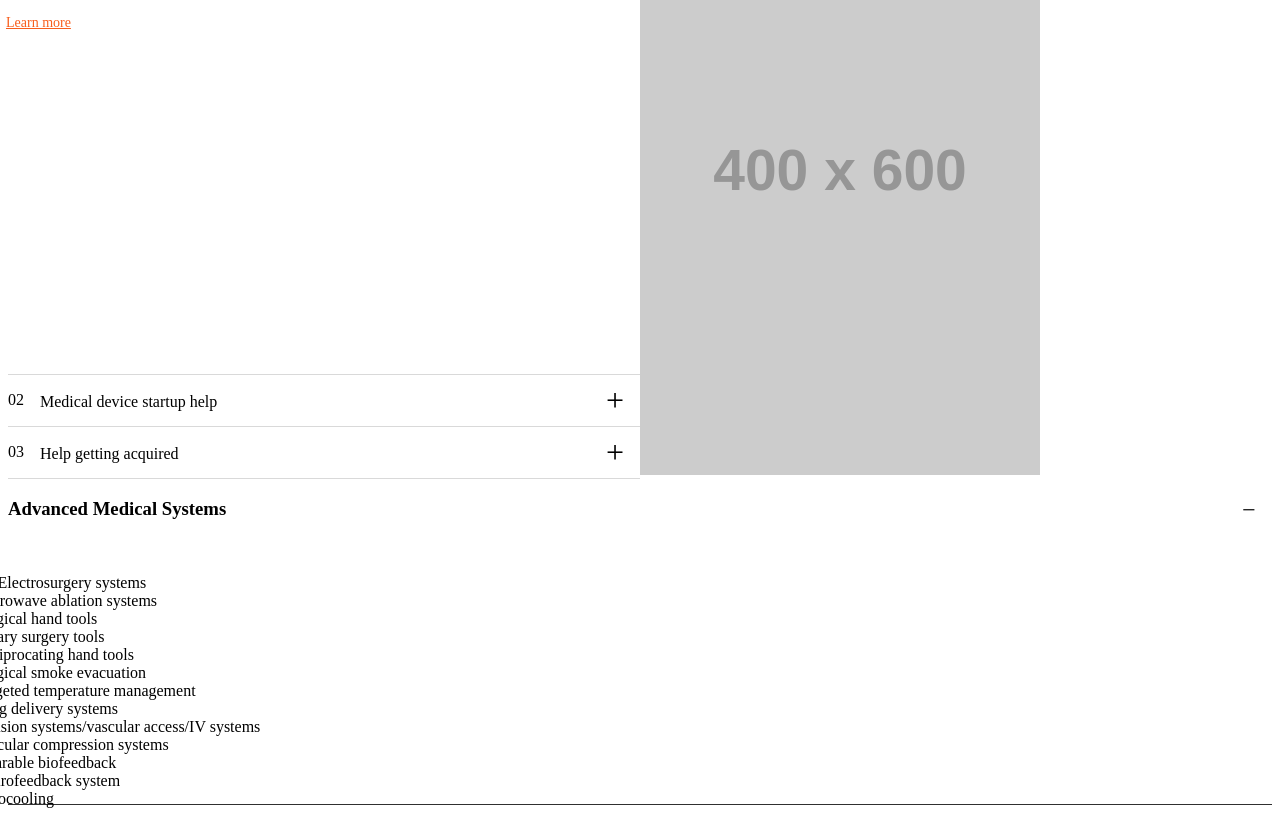
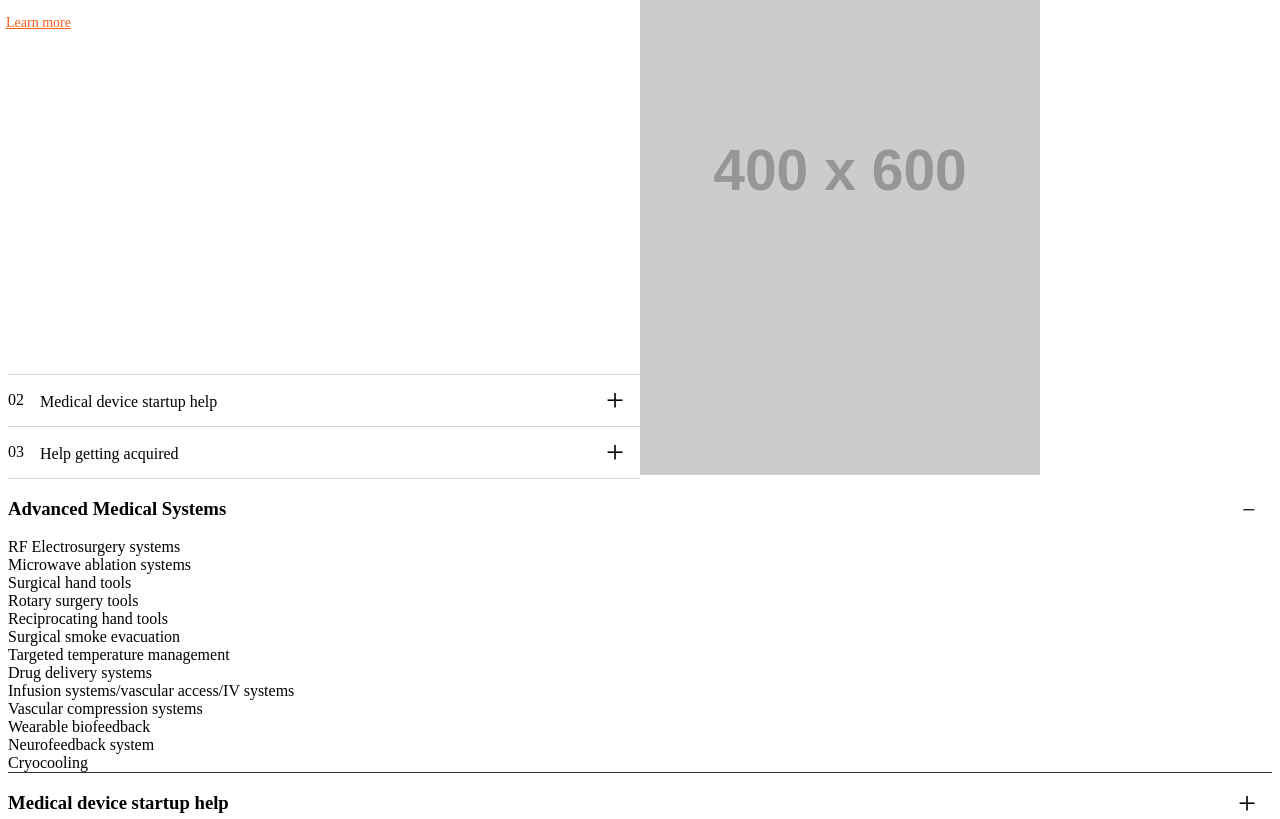
Before and after one commit to EngDesign/EngeniousWebsite, a website: page index.html in a window 1280 px wide. Shown: the part 133-952 px from the top of the page. Drawn offline with Linux system fonts and the light colour scheme; placeholder pictures from the web are drawn by us.

Commit message:
style simple accordion

```diff
--- a/styles.scss
+++ b/styles.scss
@@ -13,9 +13,7 @@
     text-decoration: underline;
   }
 
-  h3 {
-
-  }
+  h3 {}
 
   // Styles for the closed state
   &:not(.is-open) {
@@ -48,9 +46,8 @@
     .accordion-content {
       max-height: 20rem; // Animation target height
       min-height: 10rem;
-      padding: 1rem;
 
-        > * {
+      >* {
         max-height: 20rem;
       }
     }
@@ -83,6 +80,20 @@
   }
 }
 
+.accordion-content {
+  overflow: hidden;
+  max-height: 0;
+  transition: 0.4s ease-out;
+
+  >* {
+    max-height: 0;
+  }
+
+  p {
+    margin: 1rem 0;
+  }
+}
+
 .accordion-container {
   list-style: none;
   padding-left: 0;
@@ -100,6 +111,7 @@
       font-family: input-sans;
       flex-shrink: 0;
     }
+
     &:first-child {
       border-top: 1px solid #d9d9d9;
     }
@@ -130,7 +142,19 @@
         font-weight: 200;
       }
     }
+
+    .accordion-content {
+      padding: 0 1rem;
+      transform: translateY(20px) translateX(-50px);
     }
+
+    &.is-open {
+      .accordion-content {
+        padding: 1rem;
+      }
+    }
+  }
+
 
 
   &-simple {
@@ -148,22 +172,6 @@
   flex-grow: 1;
 }
 
-.accordion-content {
-  padding: 0 1rem;
-  overflow: hidden;
-  max-height: 0;
-  transition: 0.4s ease-out;
-  transform: translateY(20px) translateX(-50px);
-
-  > * {
-    max-height: 0;
-  }
-
-  p {
-    margin: 1rem 0;
-  }
-}
-
 .accordion-image-wrapper {
   img {
     height: 0;
```
Also changed, not shown: styles.css, 1 other file. Lines whose indentation alone changed are shown as unchanged.
